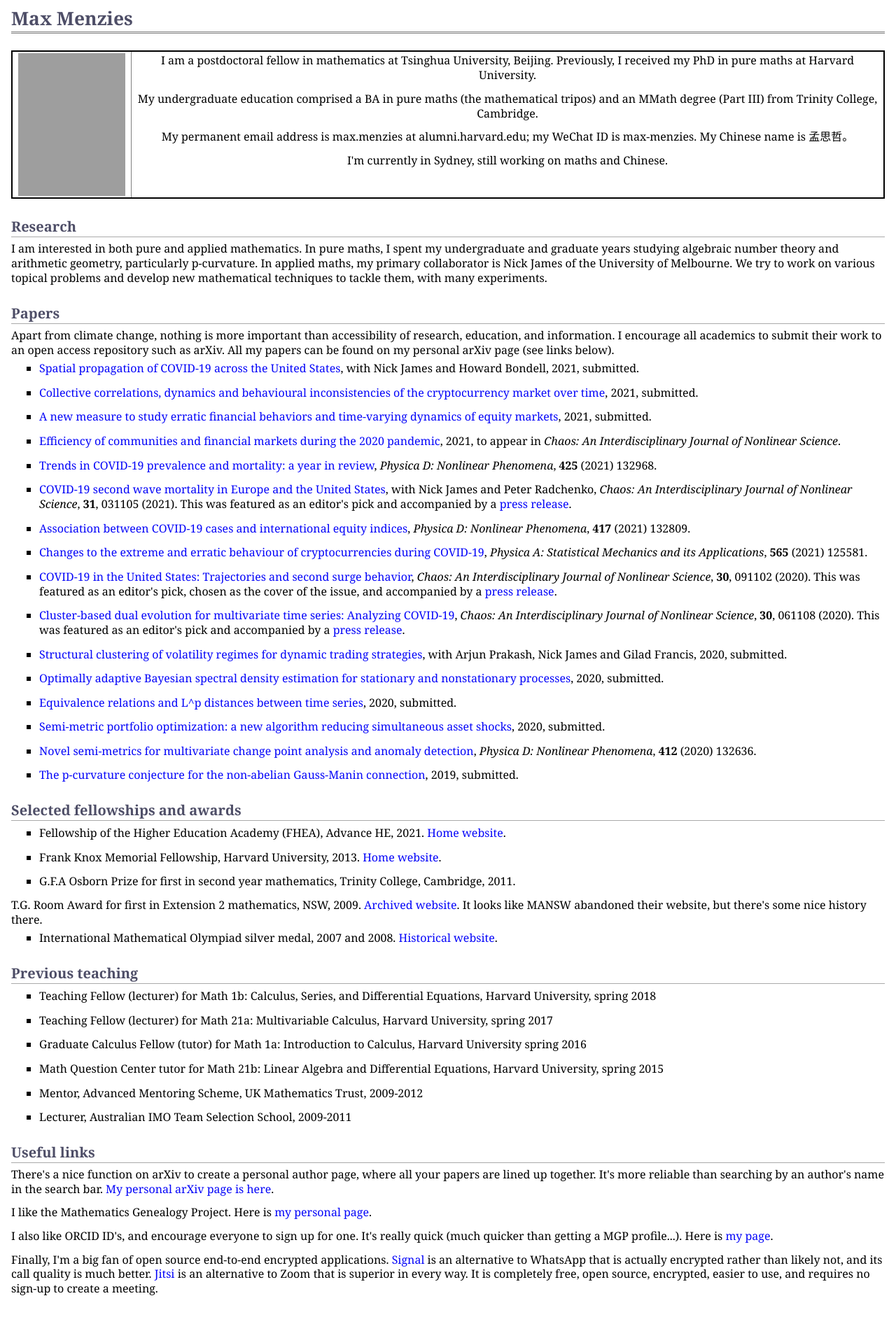
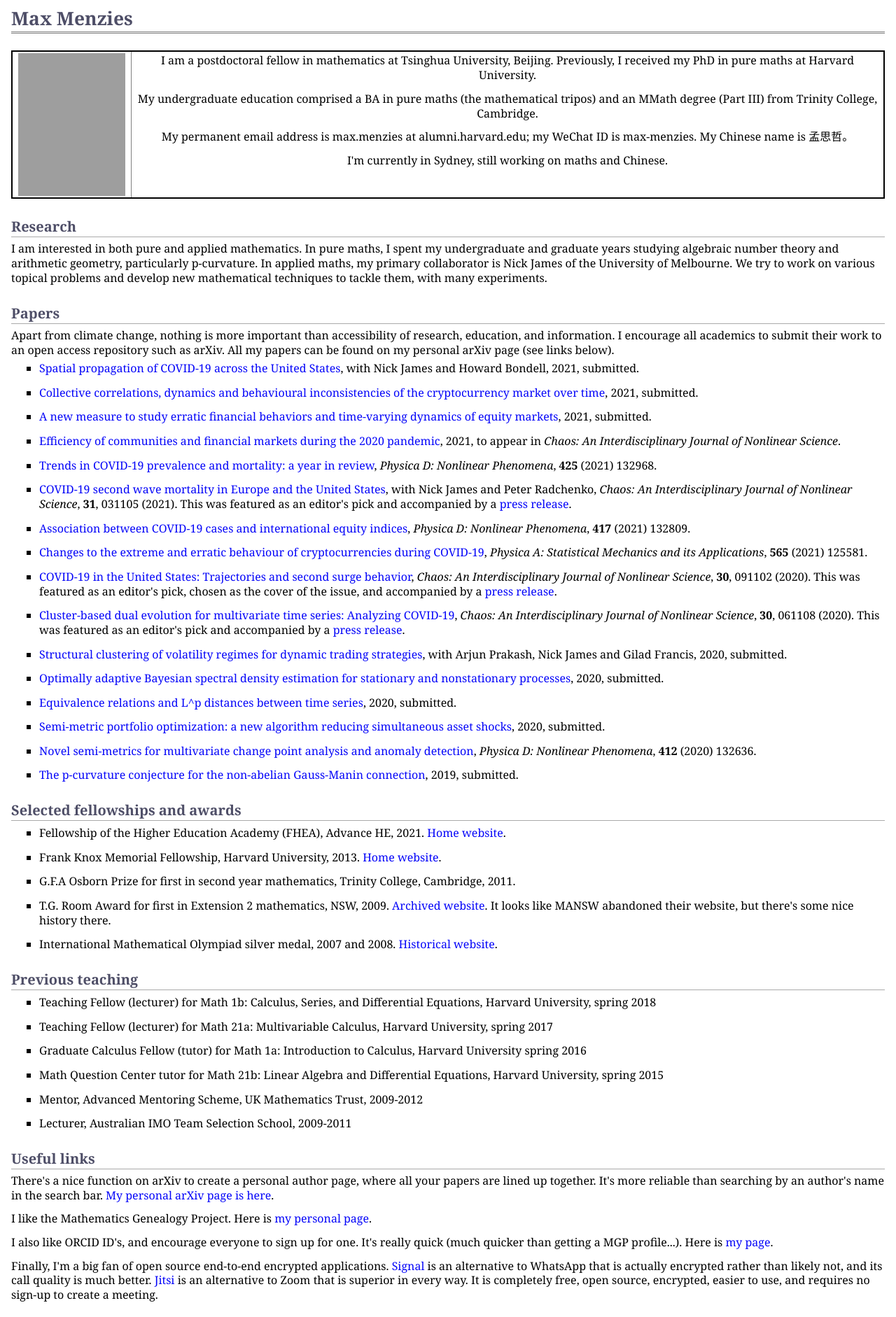
Before and after one commit to MaxMenzies/maxmenzies.com, a Jekyll site: the page index.html, which Jekyll copies as it is, in a window 1280 px wide. Shown: the whole page at 70% size. Built offline with Jekyll 4.4.1, drawn with Linux system fonts in a browser that asks for light colours; grey boxes are pictures that could not be loaded.

Commit message:
Update index.html

```diff
--- a/index.html
+++ b/index.html
@@ -118,10 +118,10 @@
 <li><p>G.F.A Osborn Prize for first in second year mathematics, Trinity College, Cambridge, 2011.</p>
 </li>
 </ul>
-<!ul>
-<!li><p>T.G. Room Award for first in Extension 2 mathematics, NSW, 2009. <a href="http://web.archive.org/web/20110323043756/https://www.mansw.nsw.edu.au/studentservices/tgroom-award.htm">Archived website</a>. It looks like MANSW abandoned their website, but there's some nice history there.</p>
-<!/li>
-<!/ul>
+<ul>
+<li><p>T.G. Room Award for first in Extension 2 mathematics, NSW, 2009. <a href="http://web.archive.org/web/20110323043756/https://www.mansw.nsw.edu.au/studentservices/tgroom-award.htm">Archived website</a>. It looks like MANSW abandoned their website, but there's some nice history there.</p>
+</li>
+</ul>
 <ul>
 <li><p>International Mathematical Olympiad silver medal, 2007 and 2008. <a href="https://www.imo-official.org/participant_r.aspx?id=15396">Historical website</a>. </p>
 </li>
```
